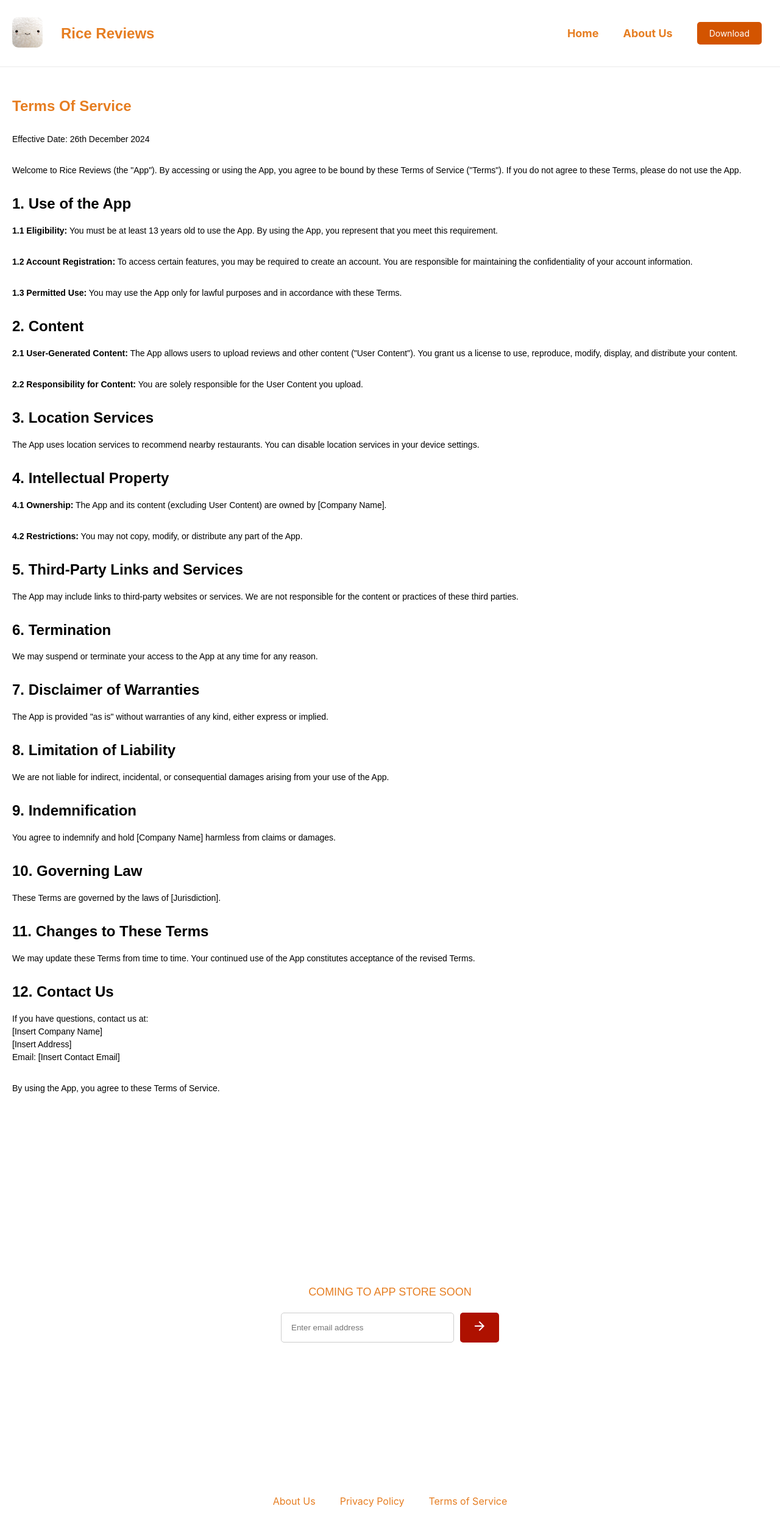
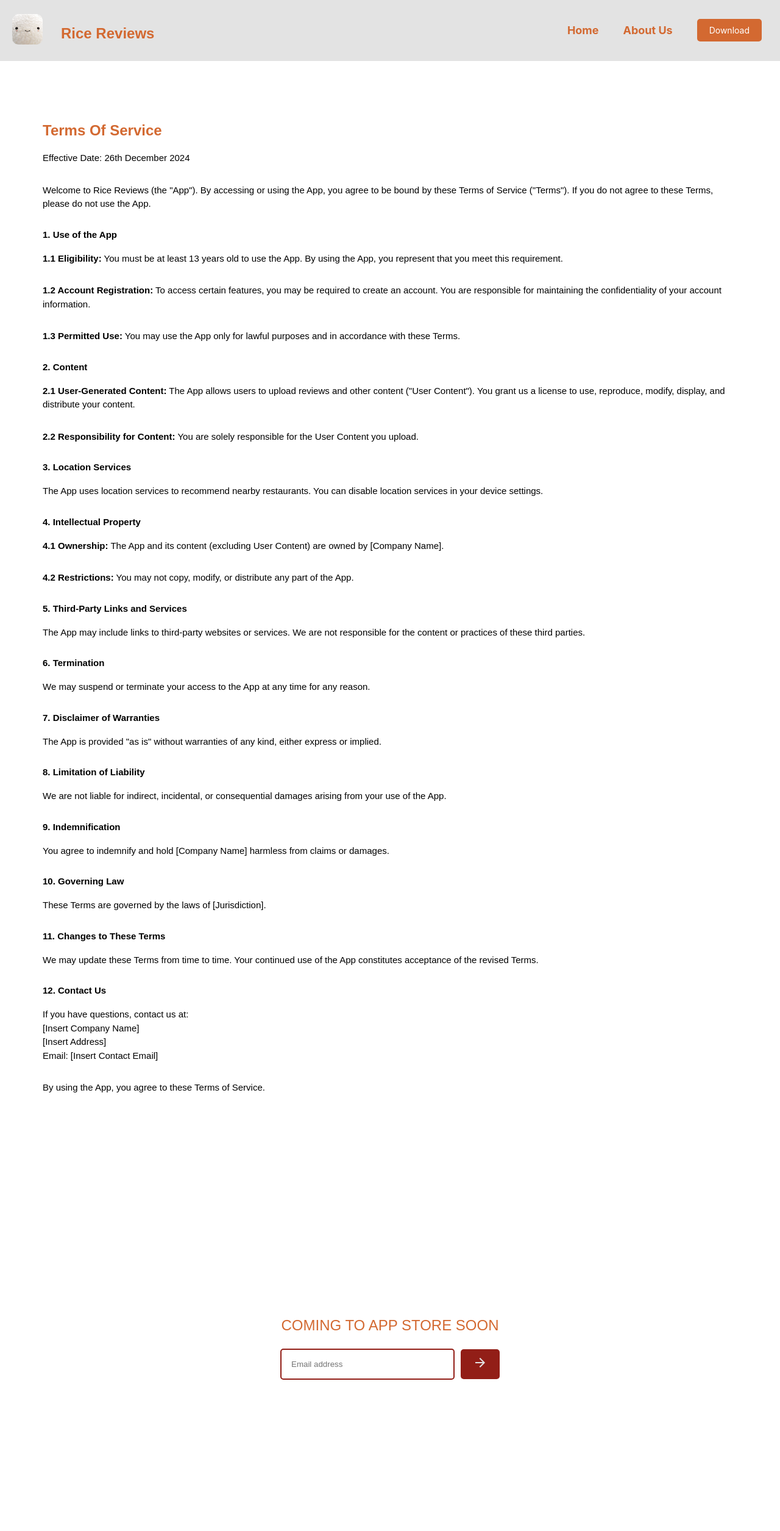
Before and after one commit to FarishLoy/rice-reviews, a React (Create React App) app: page /terms-of-service in a window 1280 px wide. Shown: the top 2510 px of the page at 61% size. Before the commit the page ends 2486 px from the top, so only its background shows below. Built offline with nearby package versions, Linux system fonts and the light colour scheme.

Commit message:
Initial commit

```diff
--- a/src/components/Footer.js
+++ b/src/components/Footer.js
@@ -32,7 +32,7 @@ function Footer() {
       <div className="email-signup">
         <input
           type="email"
-          placeholder="Enter email address"
+          placeholder="Email address"
           value={email}
           onChange={(e) => setEmail(e.target.value)}
         />
--- a/src/components/HeroSection.js
+++ b/src/components/HeroSection.js
@@ -46,7 +46,7 @@ function HeroSection() {
             <h1>Your next favorite meal is just a scroll and a map pin away</h1>
            <p>COMING SOON TO APP STORE SOON</p>
             <div className="email-signup">
-              <input type="email" placeholder="Enter email address" />
+              <input type="email" placeholder="Email address" />
               <button>
               <ArrowForwardIcon />
             </button>
--- a/src/components/TermsOfService.jsx
+++ b/src/components/TermsOfService.jsx
@@ -4,91 +4,91 @@ const TermsOfService = () => {
   return (
     <div className="terms-container">
       <main className="terms-content">
-      <div style={{ padding: "20px", fontFamily: "Arial, sans-serif" }}>
-      <h1 style={{ color: '#e67e22', textAlign: 'left' }}>Terms Of Service</h1>
-      <p style={{ textAlign: 'left', color: 'black' }}>Effective Date: 26th December 2024</p>
-      <p style={{ textAlign: 'left', color: 'black' }}>
+      <div style={{padding: "40px", margin: "30px", fontFamily: "Arial, sans-serif" }}>
+      <h1 style={{ color: '#D36931', textAlign: 'left', fontSize: '24px' }}>Terms Of Service</h1>
+      <p style={{ textAlign: 'left', color: 'black', fontSize: '15px' }}>Effective Date: 26th December 2024</p>
+      <p style={{ textAlign: 'left', color: 'black', fontSize: '15px' }}>
           Welcome to Rice Reviews (the "App"). By accessing or using the App, you agree to be bound
           by these Terms of Service ("Terms"). If you do not agree to these Terms, please do not use
           the App.
         </p>
-        <h2 style={{ color: 'black', textAlign: 'left' }}>1. Use of the App</h2>
-        <p style={{ textAlign: 'left', color: 'black' }}>
+        <h2 style={{ textAlign: 'left', color: 'black', fontSize: '15px' }}>1. Use of the App</h2>
+        <p style={{ textAlign: 'left', color: 'black', fontSize: '15px' }}>
           <strong>1.1 Eligibility:</strong> You must be at least 13 years old to use the App. By using
           the App, you represent that you meet this requirement.
         </p>
-        <p style={{ textAlign: 'left', color: 'black' }}>
+        <p style={{ textAlign: 'left', color: 'black', fontSize: '15px' }}>
           <strong>1.2 Account Registration:</strong> To access certain features, you may be required
           to create an account. You are responsible for maintaining the confidentiality of your
           account information.
         </p>
-        <p style={{ textAlign: 'left', color: 'black' }}>
+        <p style={{ textAlign: 'left', color: 'black', fontSize: '15px' }}>
           <strong>1.3 Permitted Use:</strong> You may use the App only for lawful purposes and in
           accordance with these Terms.
         </p>
-        <h2 style={{ color: 'black', textAlign: 'left' }}>2. Content</h2>
-        <p style={{ textAlign: 'left', color: 'black' }}>
+        <h2 style={{ textAlign: 'left', color: 'black', fontSize: '15px' }}>2. Content</h2>
+        <p style={{ textAlign: 'left', color: 'black', fontSize: '15px' }}>
           <strong>2.1 User-Generated Content:</strong> The App allows users to upload reviews and
           other content ("User Content"). You grant us a license to use, reproduce, modify, display,
           and distribute your content.
         </p>
-        <p style={{ textAlign: 'left', color: 'black' }}>
+        <p style={{ textAlign: 'left', color: 'black', fontSize: '15px' }}>
           <strong>2.2 Responsibility for Content:</strong> You are solely responsible for the User
           Content you upload.
         </p>
-        <h2 style={{ color: 'black', textAlign: 'left' }}>3. Location Services</h2>
-        <p style={{ textAlign: 'left', color: 'black' }}>
+        <h2 style={{ textAlign: 'left', color: 'black', fontSize: '15px' }}>3. Location Services</h2>
+        <p style={{ textAlign: 'left', color: 'black', fontSize: '15px' }}>
           The App uses location services to recommend nearby restaurants. You can disable location
           services in your device settings.
         </p>
-        <h2 style={{ color:'black', textAlign: 'left' }}>4. Intellectual Property</h2>
-        <p style={{ textAlign: 'left', color: 'black' }}>
+        <h2 style={{ textAlign: 'left', color: 'black', fontSize: '15px' }}>4. Intellectual Property</h2>
+        <p style={{ textAlign: 'left', color: 'black', fontSize: '15px' }}>
           <strong>4.1 Ownership:</strong> The App and its content (excluding User Content) are owned
           by [Company Name].
         </p>
-        <p style={{ textAlign: 'black', color: 'black' }}>
+        <p style={{ textAlign: 'left', color: 'black', fontSize: '15px' }}>
           <strong>4.2 Restrictions:</strong> You may not copy, modify, or distribute any part of the
           App.
         </p>
-        <h2 style={{ color: 'black', textAlign: 'left' }}>5. Third-Party Links and Services</h2>
-        <p style={{ textAlign: 'left', color: 'black' }}>
+        <h2 style={{ textAlign: 'left', color: 'black', fontSize: '15px' }}>5. Third-Party Links and Services</h2>
+        <p style={{ textAlign: 'left', color: 'black', fontSize: '15px' }}>
           The App may include links to third-party websites or services. We are not responsible for
           the content or practices of these third parties.
         </p>
-        <h2 style={{ color: 'black', textAlign: 'left' }}>6. Termination</h2>
-        <p style={{ textAlign: 'left', color: 'black' }}>
+        <h2 style={{ textAlign: 'left', color: 'black', fontSize: '15px' }}>6. Termination</h2>
+        <p style={{ textAlign: 'left', color: 'black', fontSize: '15px' }}>
           We may suspend or terminate your access to the App at any time for any reason.
         </p>
-        <h2 style={{ color: 'black', textAlign: 'left' }}>7. Disclaimer of Warranties</h2>
-        <p style={{ textAlign: 'left', color: 'black' }}>
+        <h2 style={{ textAlign: 'left', color: 'black', fontSize: '15px' }}>7. Disclaimer of Warranties</h2>
+        <p style={{ textAlign: 'left', color: 'black', fontSize: '15px' }}>
           The App is provided "as is" without warranties of any kind, either express or implied.
         </p>
-        <h2 style={{ color: 'black', textAlign: 'left' }}>8. Limitation of Liability</h2>
-        <p style={{ textAlign: 'left', color: 'black' }}>
+        <h2 style={{ textAlign: 'left', color: 'black', fontSize: '15px' }}>8. Limitation of Liability</h2>
+        <p style={{ textAlign: 'left', color: 'black', fontSize: '15px' }}>
           We are not liable for indirect, incidental, or consequential damages arising from your use
           of the App.
         </p>
-        <h2 style={{ color: 'black', textAlign: 'left' }}>9. Indemnification</h2>
-        <p style={{ textAlign: 'left', color: 'black' }}>
+        <h2 style={{ textAlign: 'left', color: 'black', fontSize: '15px' }}>9. Indemnification</h2>
+        <p style={{ textAlign: 'left', color: 'black', fontSize: '15px' }}>
           You agree to indemnify and hold [Company Name] harmless from claims or damages.
         </p>
-        <h2 style={{ color: 'black', textAlign: 'left' }}>10. Governing Law</h2>
-        <p style={{ textAlign: 'left', color: 'black' }}>
+        <h2 style={{ textAlign: 'left', color: 'black', fontSize: '15px' }}>10. Governing Law</h2>
+        <p style={{ textAlign: 'left', color: 'black', fontSize: '15px' }}>
           These Terms are governed by the laws of [Jurisdiction].
         </p>
-        <h2 style={{ color: 'black', textAlign: 'left' }}>11. Changes to These Terms</h2>
-        <p style={{ textAlign: 'left', color: 'black' }}>
+        <h2 style={{ textAlign: 'left', color: 'black', fontSize: '15px' }}>11. Changes to These Terms</h2>
+        <p style={{ textAlign: 'left', color: 'black', fontSize: '15px' }}>
           We may update these Terms from time to time. Your continued use of the App constitutes
           acceptance of the revised Terms.
         </p>
-        <h2 style={{ color: 'black', textAlign: 'left' }}>12. Contact Us</h2>
-        <p style={{ textAlign: 'left', color: 'black' }}>
+        <h2 style={{ textAlign: 'left', color: 'black', fontSize: '15px' }}>12. Contact Us</h2>
+        <p style={{ textAlign: 'left', color: 'black', fontSize: '15px' }}>
           If you have questions, contact us at:<br />
           [Insert Company Name]<br />
           [Insert Address]<br />
           Email: [Insert Contact Email]
         </p>
-        <p style={{ textAlign: 'left', color: 'black' }}>By using the App, you agree to these Terms of Service.</p>
+        <p style={{ textAlign: 'left', color: 'black', fontSize: '15px' }}>By using the App, you agree to these Terms of Service.</p>
         </div>
       </main>
     </div>
--- a/src/components/VideoReviews.js
+++ b/src/components/VideoReviews.js
@@ -32,7 +32,7 @@ function VideoReviews() {
         <img src={screenshot2} alt="Video Review Screenshot" className="hero-image" />
       </div>
       <div className="video-description">
-        <h2>Video Reviews</h2>
+        <h2>Video reviews</h2>
         <p>Explore new restaurants through video reviews.</p>
         <p>Like and bookmark reviews to put the restaurant on your map.</p>
         <p>Select your favourite cuisines to see recommendations to your liking.</p>
--- a/src/index.js
+++ b/src/index.js
@@ -4,6 +4,7 @@ import './index.css';
 import App from './App';
 import { useState, useEffect } from 'react';
 import reportWebVitals from './reportWebVitals';
+import { motion } from 'framer-motion';
 
 const root = ReactDOM.createRoot(document.getElementById('root'));
 root.render(
@@ -26,6 +27,11 @@ const NewApp = () => {
     };
 
     window.addEventListener('scroll', handleScroll);
+    <motion.div
+  initial="hidden"
+  whileInView="visible"
+  viewport={{ once: true }}
+/>
 
     return () => {
       window.removeEventListener('scroll', handleScroll);
--- a/src/styles/App.css
+++ b/src/styles/App.css
@@ -20,7 +20,7 @@
   align-items: center;
   justify-content: center;
   font-size: calc(10px + 2vmin);
-  color: white;
+  color: #E3E3E3;
 }
 
 .App-link {
--- a/src/styles/Footer.css
+++ b/src/styles/Footer.css
@@ -12,8 +12,8 @@
 .footer p {
     margin-top: 250px;
     margin-bottom: 20px;
-    font-size: 18px;
-    color: #e67e22;
+    font-size: 24px;
+    color: #D36931;
 
 
 
@@ -31,13 +31,13 @@
 .footer .email-signup input[type="email"] {
     padding: 16px;
     width: 250px;
-    border: 1px solid #ccc;
+    border: 2px solid #921E17;
     border-radius: 5px;
 }
 
 .footer .email-signup button {
-    background-color: #ae1100;
-    color: white;
+    background-color: #921E17;
+    color: E3E3E3;
     padding: 10px 20px;
     border: none;
     border-radius: 5px;
@@ -46,20 +46,25 @@
 }
 
 .footer .email-signup button:hover {
-    background-color: #e67e22;
+    background-color: #D36931;
 }
 
 .footer nav {
+    font-size: 20px;
+    font-weight: bold;
     display: flex;
     gap: 40px;
-    margin-bottom: 5px;
+    margin-bottom: 30px;
+    margin-top: 450px;
+
+
 }
 
 .footer nav a {
     text-decoration: none;
-    color: #e67e22;
+    color: #D36931;
 }
 
 .footer nav a:hover {
-    color: #d35400;
+    color: #D36931;
 }
--- a/src/styles/Header.css
+++ b/src/styles/Header.css
@@ -3,8 +3,8 @@ header {
   justify-content: space-between;
   align-items: center;
   padding: 10px 20px;
-  background-color: #ffffff;
-  border-bottom: 1px solid #eaeaea;
+  background-color: #E3E3E3;
+  border-bottom: 1px solid #E3E3E3;
   text-align: start;
 }
 
@@ -18,7 +18,7 @@ header {
   font-family: 'Arial', sans-serif;
 
   font-size: 24px;
-  color: #e67e22;
+  color: #D36931;
   text-align: start;
   justify-content: left;
   margin-inline-start: 30px;
@@ -37,7 +37,7 @@ header nav {
 header nav a {
   text-decoration: none;
   font-size: 18px;
-  color: #e67e22;
+  color: #D36931;
   white-space: nowrap;
 
 }
@@ -47,7 +47,7 @@ header nav a:hover {
 }
 
 header .download-btn {
-  background-color: #d35400;
+  background-color: #D36931;
   color: white;
   padding: 10px 20px;
   border: none;
@@ -58,5 +58,5 @@ header .download-btn {
 }
 
 header .download-btn:hover {
-  background-color: #e67e22;
+  background-color: #D36931;
 }
--- a/src/styles/HeroSection.css
+++ b/src/styles/HeroSection.css
@@ -48,13 +48,13 @@
  .email-signup input[type="email"] {
     padding: 16px;
     width: 250px;
-    border: 1px solid #ccc;
+    border: 2px solid #921E17;
     border-radius: 5px;
 }
 
  .email-signup button {
-    background-color: #ae1100;
-    color: white;
+    background-color: #921E17;
+    color: #E3E3E3;
     padding: 10px 20px;
     border: none;
     border-radius: 5px;
@@ -63,7 +63,7 @@
 }
 
 .email-signup button:hover {
-    background-color: #e67e22;
+    background-color: #D36931;
 }
 
 
@@ -71,27 +71,28 @@
 
 h1 {
     margin-top: 30px;
-    margin-bottom: 30px;
+    margin-bottom: 20px;
 
     font-size: 1.5em;
     width: 100%;
     grid-column: span 1;
-    color: #e67e22;
+    color: #D36931;
 }
 
 p {
-    color: #e67e22;
+    color: #D36931;
     font-family: Arial, sans-serif;
     font-size: 14px;
     font-weight: normal;
     font-style: normal;
     line-height: 1.5;
     text-align: left;
-    text-decoration: none;
+    text-decoration: bold;
     text-transform: none;
     letter-spacing: normal;
     word-spacing: normal;
     margin-bottom: 30px;
+    margin-top: 20px;
 }
 
 .food-gallery {
@@ -100,13 +101,16 @@ p {
     padding-top: 40px;
     columns: 6;
     column-gap: 20px;
+    row-gap: 25px;
+
 }
 
 .food-gallery img {
-    width: 70px
+    width: 70px;
+    box-shadow: 0 0 10px rgba(0, 0, 0, 0.2);
 }
 
 .screenshot-images img {
     filter: drop-shadow(6px 6px 4px rgba(0.4, 0.4, 0.4, 0.4));
-    padding-top: 50px;
+    padding-top: 80px;
   }
```
Also changed, not shown: src/components/PrivacyPolicy.jsx (+20 -20 lines), src/styles/MapSection.css (+8 -8 lines), src/styles/VideoReviews.css (+7 -5 lines).
